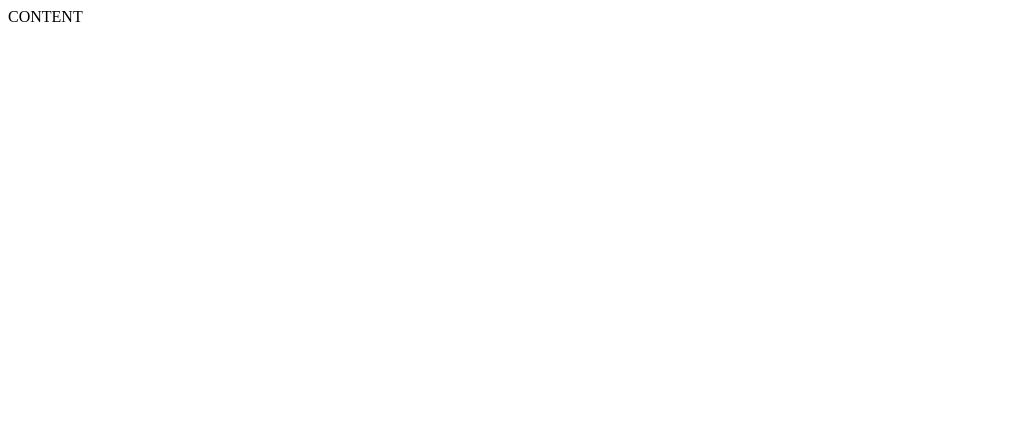
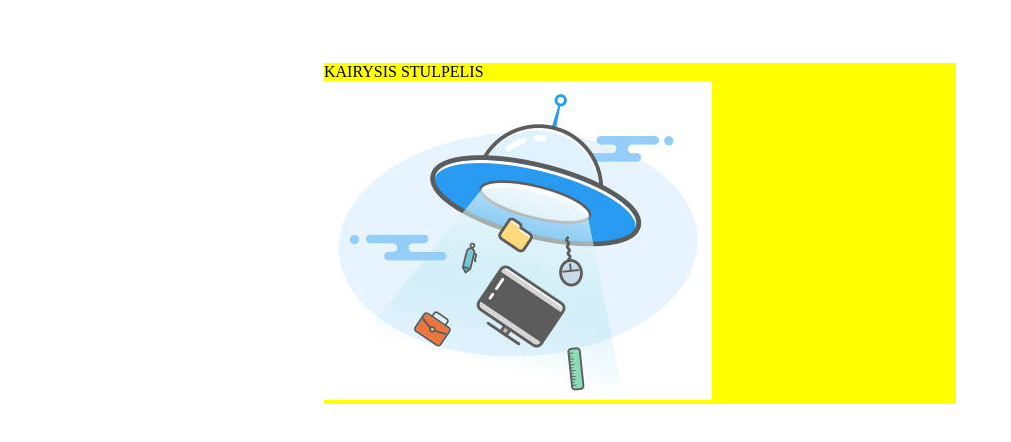
Before and after one commit to front-end-by-rimantas/48-grupe-ufo, a website: page index.html in a window 1280 px wide. Shown: the whole page, without its empty margins (0-1011 px from the left). Drawn offline with Linux system fonts and the light colour scheme.

Commit message:
Initial structure

```diff
--- a/index.html
+++ b/index.html
@@ -7,8 +7,30 @@
     <title>Ufo</title>
 </head>
 
-<body>
-    CONTENT
+<body style="background-color: white;">
+    <div style="background-color: yellow; width: 50%; margin-top: 5%; margin-left: 25%;">
+        <div>
+            KAIRYSIS STULPELIS
+        </div>
+        <img src="ufo.jpg" alt="Ufo lekste kuri vagia daiktus">
+    </div>
 </body>
 
 </html>
+
+<!--
+
+Stiliaus savybes rasymo sablonas:
+pavadinimas: reiksme;
+pavadinimas-is-keturiu-daliu: reiksme1 reiksme2 reiksme3;
+
+background-color: yellow;
+
+width: 50%;
+
+margin: 10%;                atstumas iki kitu elementu visomis kryptimis
+margin-top: 10%;
+margin-right: 10%;
+margin-bottom: 10%;
+margin-left: 10%;
+-->
```
